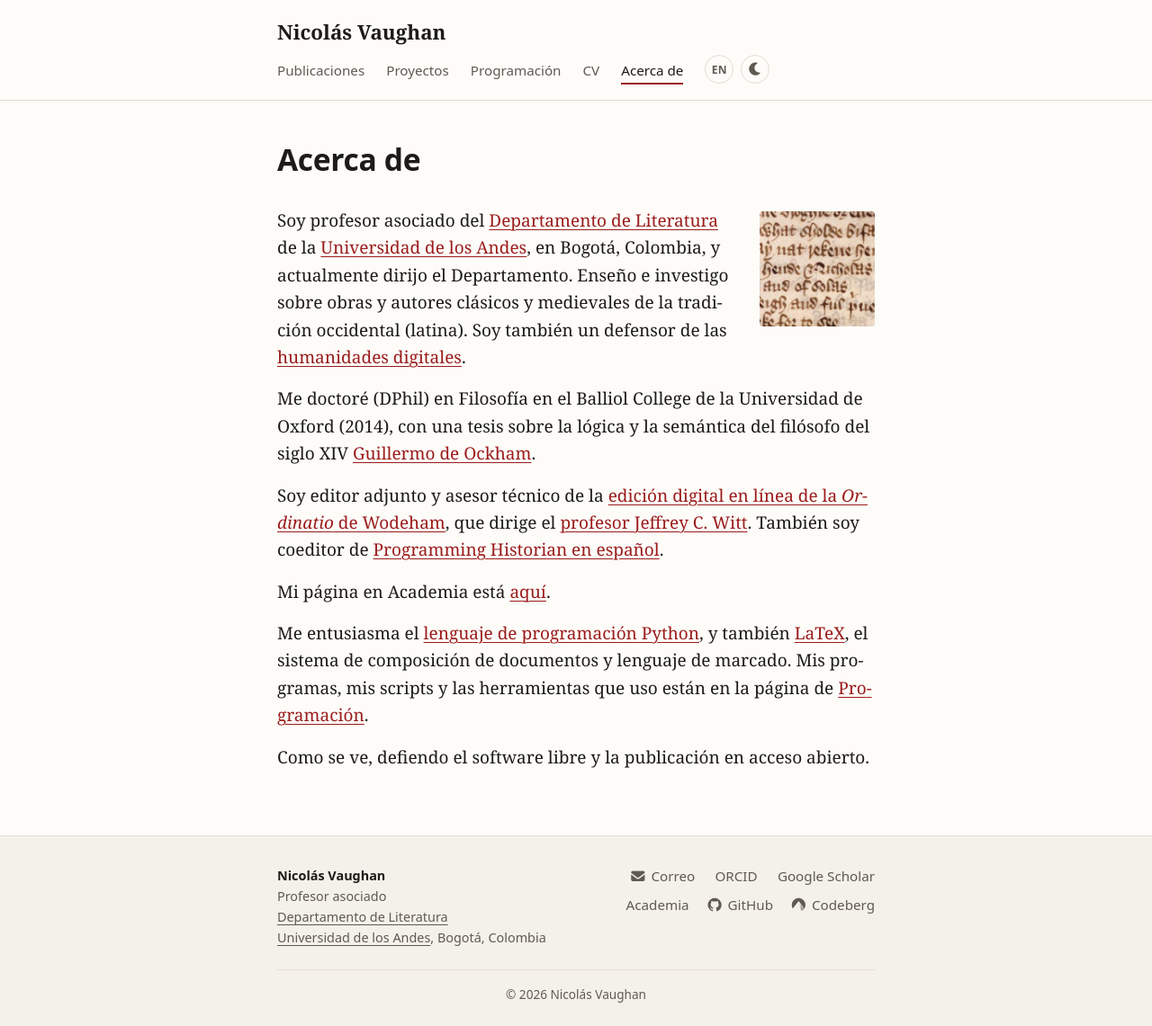
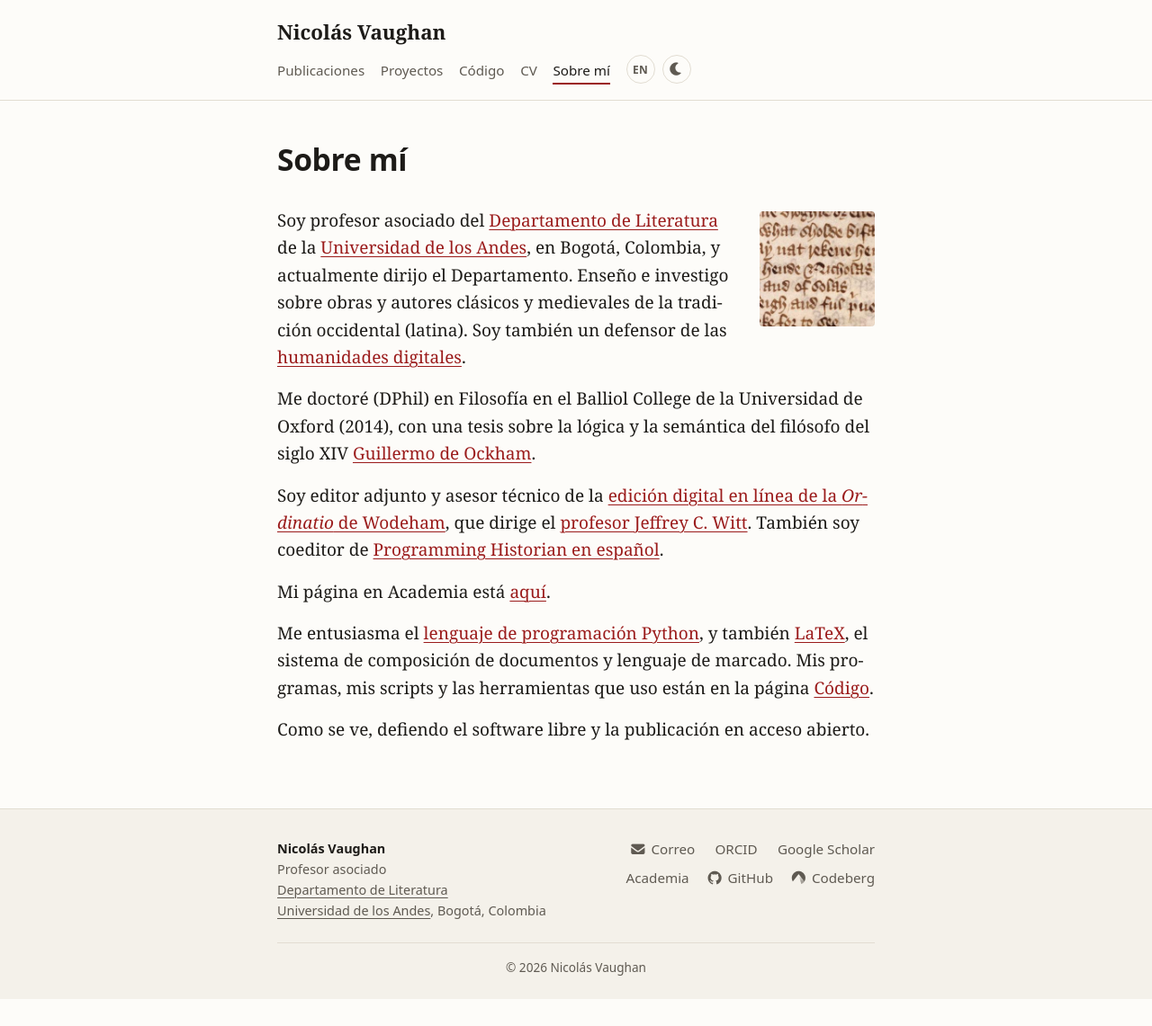
Before and after one commit to nivaca/nivaca.github.io, a Jekyll site: the page built from es/acerca.md, in a window 1280 px wide. Shown: the whole page at 90% size. Built offline with Jekyll 4.4.1, drawn with Linux system fonts in a browser that asks for light colours; some web fonts are replaced; a style sheet for code colours, icons or effects is not loaded; after the commit the page ends 1111 px from its top, so only the background shows below that.

Commit message:
Spanish header: fit the menu on one line
Shorter Spanish labels (Código, Sobre mí) and slightly tighter spacing
in the header, so the Spanish menu no longer wraps under the name.

```diff
--- a/_data/menu.yml
+++ b/_data/menu.yml
@@ -23,11 +23,11 @@ es:
   - title: "Proyectos"
     href: "/es/proyectos/"
 
-  - title: "Programación"
+  - title: "Código"
     href: "/es/programacion/"
 
   - title: "CV"
     href: "/es/cv/"
 
-  - title: "Acerca de"
+  - title: "Sobre mí"
     href: "/es/acerca/"
--- a/_sass/_layout.scss
+++ b/_sass/_layout.scss
@@ -13,7 +13,7 @@
     flex-wrap: wrap;
     align-items: baseline;
     justify-content: space-between;
-    gap: 0.5rem 2rem;
+    gap: 0.5rem 1.5rem;
     padding-top: 1.1rem;
     padding-bottom: 1.1rem;
 }
@@ -34,7 +34,7 @@
     ul {
         display: flex;
         flex-wrap: wrap;
-        gap: 0.25rem 1.5rem;
+        gap: 0.25rem 1.1rem;
         list-style: none;
         margin: 0;
     }
@@ -61,7 +61,7 @@
     display: flex;
     flex-wrap: wrap;
     align-items: center;
-    gap: 0.5rem 1.5rem;
+    gap: 0.5rem 1.1rem;
 }
 
 .header-buttons {
--- a/es/acerca.md
+++ b/es/acerca.md
@@ -1,7 +1,7 @@
 ---
 layout: page
 ref: about
-title: Acerca de
+title: Sobre mí
 permalink: /es/acerca/
 ---
 
@@ -17,6 +17,6 @@ También soy coeditor de [Programming Historian en español](https://programming
 Mi página en Academia está [aquí](https://uniandes.academia.edu/NicolasVaughan).
 
 Me entusiasma el [lenguaje de programación Python](https://www.python.org/), y también [LaTeX](https://www.latex-project.org/), el sistema de composición de documentos y lenguaje de marcado.
-Mis programas, mis scripts y las herramientas que uso están en la página de [Programación](/es/programacion/).
+Mis programas, mis scripts y las herramientas que uso están en la página [Código](/es/programacion/).
 
 Como se ve, defiendo el software libre y la publicación en acceso abierto.
--- a/es/programacion.md
+++ b/es/programacion.md
@@ -1,7 +1,7 @@
 ---
 layout: page
 ref: coding
-title: Programación
+title: Código
 permalink: /es/programacion/
 description: Programas, scripts y herramientas de programación de Nicolás Vaughan.
 ---
--- a/es/proyectos.md
+++ b/es/proyectos.md
@@ -32,4 +32,4 @@ description: Ediciones digitales y proyectos de humanidades digitales de Nicolá
   </li>
 </ul>
 
-Sobre mi trabajo en software y programación, incluido <a href="{{ "/py-words/" | relative_url }}">py-words</a>, véase <a href="{{ "/es/programacion/" | relative_url }}">Programación</a>.
+Sobre mi trabajo en software y programación, incluido <a href="{{ "/py-words/" | relative_url }}">py-words</a>, véase <a href="{{ "/es/programacion/" | relative_url }}">Código</a>.
```
